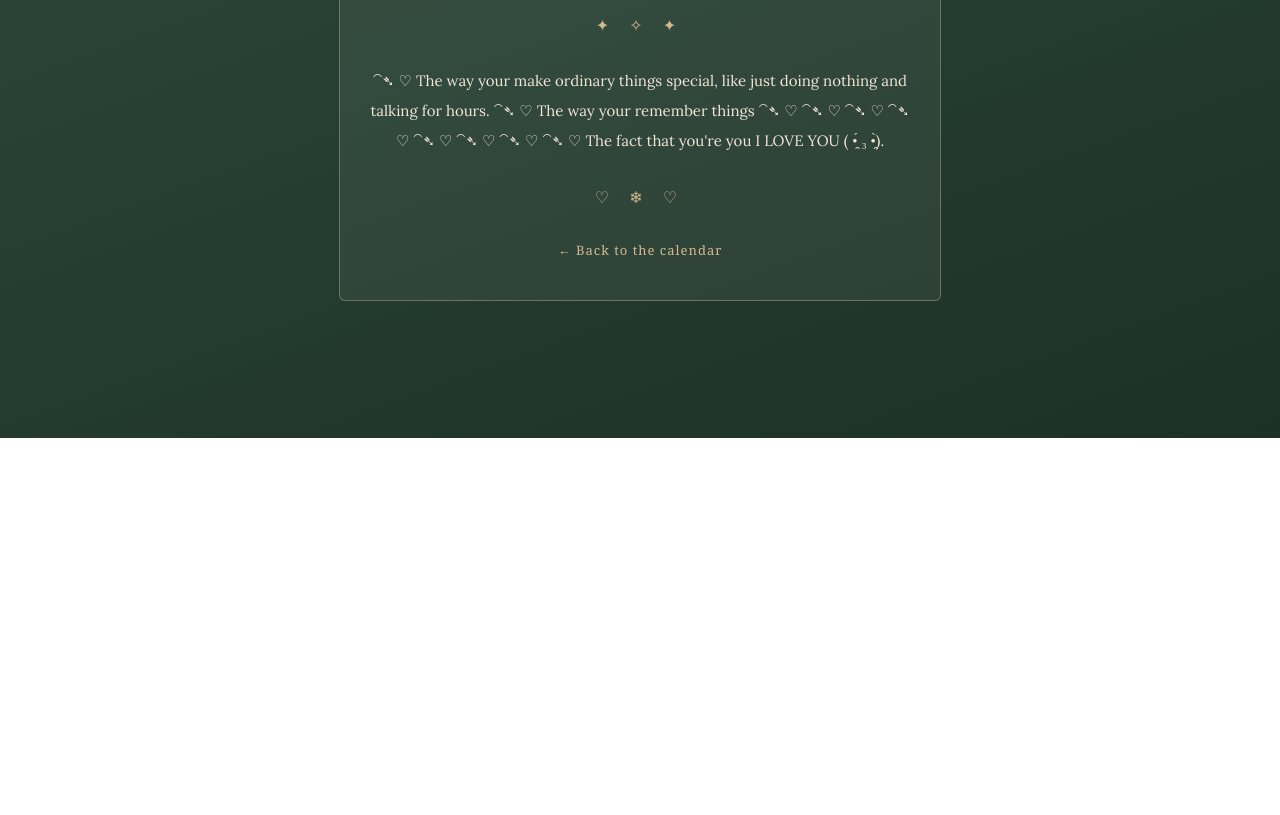
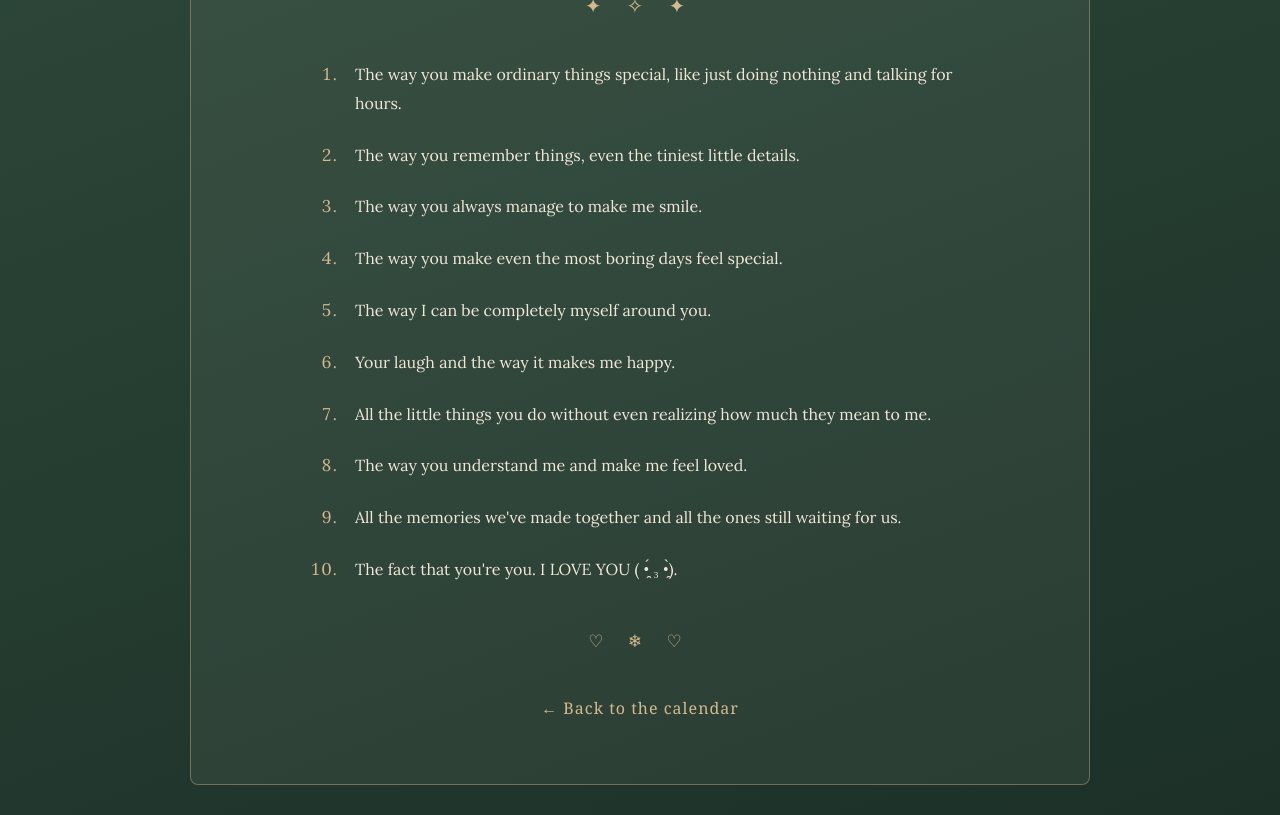
Before and after one commit to xaelice/Warm-December, a plain HTML site: page doors/door-13.html in a window 1280 px wide. Shown: the part 362-1177 px from the top of the page. Before the commit the page ends 800 px from the top, so only its background shows below. Drawn offline with Linux system fonts and the light colour scheme.

Commit message:
Update door-13.html

```diff
--- a/doors/door-13.html
+++ b/doors/door-13.html
@@ -3,11 +3,16 @@
 <head>
   <meta charset="UTF-8">
   <meta name="viewport" content="width=device-width, initial-scale=1.0">
+
   <title>December 13th ♡</title>
 
   <link href="https://fonts.googleapis.com/css2?family=Lora:wght@400;500&display=swap" rel="stylesheet">
 
   <style>
+    * {
+      box-sizing: border-box;
+    }
+
     body {
       margin: 0;
       min-height: 100vh;
@@ -17,84 +22,161 @@
       display: flex;
       align-items: center;
       justify-content: center;
-      text-align: center;
-      padding: 25px;
-      box-sizing: border-box;
+      padding: 30px 20px;
     }
 
     .content {
-      max-width: 550px;
+      max-width: 900px;
       width: 100%;
-      padding: 40px 25px;
+      padding: 65px 45px;
       border: 1px solid rgba(212, 185, 142, 0.4);
       background: rgba(248, 241, 230, 0.06);
-      border-radius: 6px;
+      border-radius: 8px;
+      text-align: center;
     }
 
     .date {
       color: #d4b98e;
-      letter-spacing: 4px;
-      font-size: 12px;
+      letter-spacing: 5px;
+      font-size: 14px;
       text-transform: uppercase;
+      margin-bottom: 35px;
     }
 
     h1 {
-      font-size: 42px;
+      font-size: clamp(32px, 5vw, 62px);
       font-weight: normal;
-      margin: 25px 0;
+      line-height: 1.25;
+      margin: 0 auto 35px;
+    }
+
+    .decoration {
+      color: #d4b98e;
+      letter-spacing: 10px;
+      margin: 35px 0;
+      font-size: 20px;
     }
 
     .message {
       font-family: 'Lora', serif;
-      font-size: 15px;
-      line-height: 2;
       color: #f1e7d7;
+      text-align: left;
+      max-width: 650px;
+      margin: 40px auto;
+      padding-left: 28px;
+      font-size: 16px;
+      line-height: 1.8;
     }
 
-    .decoration {
+    .message li {
+      padding-left: 12px;
+      margin-bottom: 22px;
+    }
+
+    .message li::marker {
       color: #d4b98e;
-      letter-spacing: 8px;
-      margin: 30px 0;
+      font-size: 17px;
+    }
+
+    .bottom-decoration {
+      color: #d4b98e;
+      letter-spacing: 10px;
+      margin: 45px 0;
+      font-size: 17px;
     }
 
     a {
       color: #d4b98e;
       text-decoration: none;
-      font-size: 13px;
+      font-size: 16px;
       letter-spacing: 1px;
+      transition: color 0.3s ease;
     }
 
     a:hover {
       color: #fff;
     }
+
+    @media (max-width: 600px) {
+      .content {
+        padding: 40px 22px;
+      }
+
+      .message {
+        font-size: 14px;
+        padding-left: 24px;
+      }
+
+      .message li {
+        margin-bottom: 18px;
+      }
+
+      .date {
+        font-size: 11px;
+      }
+    }
   </style>
 </head>
 
 <body>
+
   <main class="content">
+
     <p class="date">December 13th</p>
 
     <h1>10 things i absolutely ADORE about you ♡</h1>
 
     <div class="decoration">✦ ✧ ✦</div>
 
-    <p class="message">
-      ⁀➴ ♡ The way your make ordinary things special, like just doing nothing and talking for hours.
-      ⁀➴ ♡ The way your remember things
-      ⁀➴ ♡
-      ⁀➴ ♡
-      ⁀➴ ♡
-      ⁀➴ ♡
-      ⁀➴ ♡
-      ⁀➴ ♡
-      ⁀➴ ♡
-      ⁀➴ ♡ The fact that you're you
-     I LOVE YOU ( •̯́ ₃ •̯̀).
-    </p>
+    <ol class="message">
 
-    <div class="decoration">♡ ❄ ♡</div>
+      <li>
+        The way you make ordinary things special, like just doing nothing and talking for hours.
+      </li>
+
+      <li>
+        The way you remember things, even the tiniest little details.
+      </li>
+
+      <li>
+        The way you always manage to make me smile.
+      </li>
+
+      <li>
+        The way you make even the most boring days feel special.
+      </li>
+
+      <li>
+        The way I can be completely myself around you.
+      </li>
+
+      <li>
+        Your laugh and the way it makes me happy.
+      </li>
+
+      <li>
+        All the little things you do without even realizing how much they mean to me.
+      </li>
+
+      <li>
+        The way you understand me and make me feel loved.
+      </li>
+
+      <li>
+        All the memories we've made together and all the ones still waiting for us.
+      </li>
+
+      <li>
+        The fact that you're you. I LOVE YOU ( •̯́ ₃ •̯̀).
+      </li>
+
+    </ol>
+
+    <div class="bottom-decoration">♡ ❄ ♡</div>
 
     <a href="../index.html">← Back to the calendar</a>
+
   </main>
+
 </body>
 </html>
```
